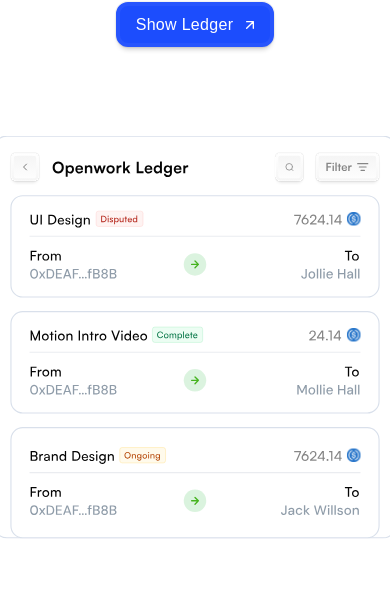
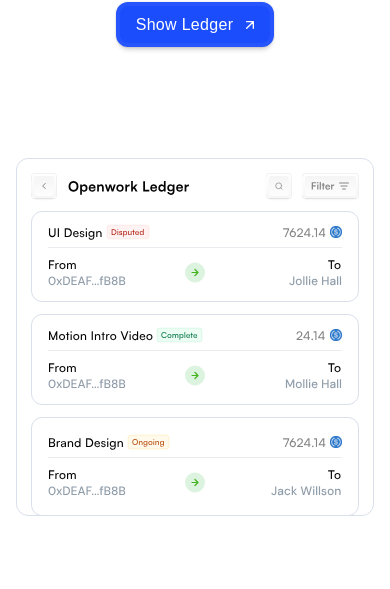
Before and after one commit to jeevithdharanish/OpenWork-pro, a React (Vite) app: page / in a window 390 px wide. Shown: the part 2057-2646 px from the top of the page. Built offline with nearby package versions, Linux system fonts and the light colour scheme.

Commit message:
removed scale for some images

```diff
--- a/src/pages/LandingPage/components/03-LedgerSection/LedgerSection.css
+++ b/src/pages/LandingPage/components/03-LedgerSection/LedgerSection.css
@@ -205,15 +205,18 @@
     gap: 48px;
   }
 
+  .lp-3-section .openwork-ledger-image {
+      width: 130%; /* Instead of scale(1.3) */
+      max-width: 650px; /* 500px * 1.3 */
+      height: auto;
+      display: block;
+      margin: 0 auto; /* Center it if needed */
+    }
 
-
-  .lp-3-section .openwork-ledger-image {
-    width: 100%;
-
-  max-width: 500px;
-  transform: scale(1.3);
-  transform-origin: center;
-  }
+    /* If you need to contain the overflow */
+    .lp-3-section {
+      overflow: hidden; /* Prevents the larger image from breaking layout */
+    }
 
 
 }
--- a/src/pages/LandingPage/components/04-PostJobSection/PostJobSection.css
+++ b/src/pages/LandingPage/components/04-PostJobSection/PostJobSection.css
@@ -212,11 +212,19 @@
   }
 
 
- .lp-4-section .openwork-ledger-image {
-    width: 100%;
-  max-width: 500px;
-  transform: scale(1.3);
-  transform-origin: center;
+ .lp-4-section {
+  display: flex;
+  justify-content: center;
+  overflow: hidden;
+}
+
+.lp-4-section .openwork-ledger-image {
+      width: 130%; /* Instead of scale(1.3) */
+      max-width: 650px; /* 500px * 1.3 */
+      height: auto;
+      display: block;
+      margin: 0 auto;
+  /* No transform needed */
 }
 
 
--- a/src/pages/LandingPage/components/06-JobProgressSection/JobProgressSection.css
+++ b/src/pages/LandingPage/components/06-JobProgressSection/JobProgressSection.css
@@ -204,9 +204,9 @@
   }
 
   .lp-6-job-card-image {
-   width: 100%;
-
-  max-width: 520px;
-  transform: scale(1.6);
-  transform-origin: center;}
+      width: 135%; /* Instead of scale(1.3) */
+      max-width: 675px; /* 500px * 1.35 */
+      height: auto;
+      display: block;
+      margin: 0 auto;}
 }
--- a/src/pages/LandingPage/components/06-JobProgressSection/JobProgressSection.jsx
+++ b/src/pages/LandingPage/components/06-JobProgressSection/JobProgressSection.jsx
@@ -40,7 +40,7 @@ const JobProgressSection = () => {
 
         {/* Right Content - Job Details Card (SVG placeholder) */}
         <div className="lp-6-job-card-container">
-          <img src="/assets/job-table-LP.svg" alt="Job Details" className="lp-6-job-card-image" />
+          <img src="/assets/jobprogress/svgimg.svg" alt="Job Details" className="lp-6-job-card-image" />
         </div>
       </div>
     </section>
--- a/src/pages/LandingPage/components/11-ArchitectureSection/ArchitectureSection.css
+++ b/src/pages/LandingPage/components/11-ArchitectureSection/ArchitectureSection.css
@@ -245,7 +245,7 @@
     height: 100%;
     max-height: 520px;
     margin-left: 0;
-    transform: scale(1.3);
+    transform: scale(1.23);
     transform-origin: center center;
     margin: 0 auto;
     object-fit: contain;
```
Also changed, not shown: public/assets/job-table-LP.svg (deleted), 1 other file (tests, documents, lock files or other folders).
